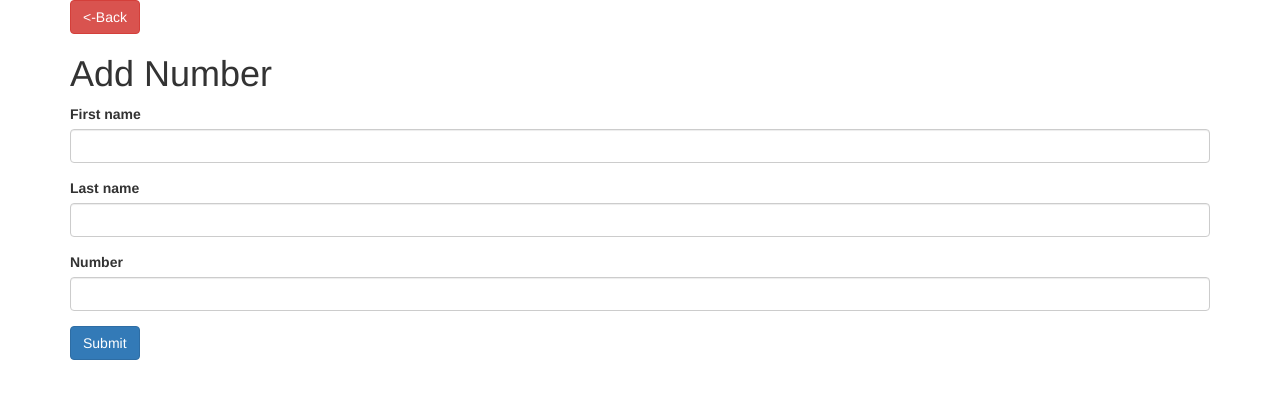
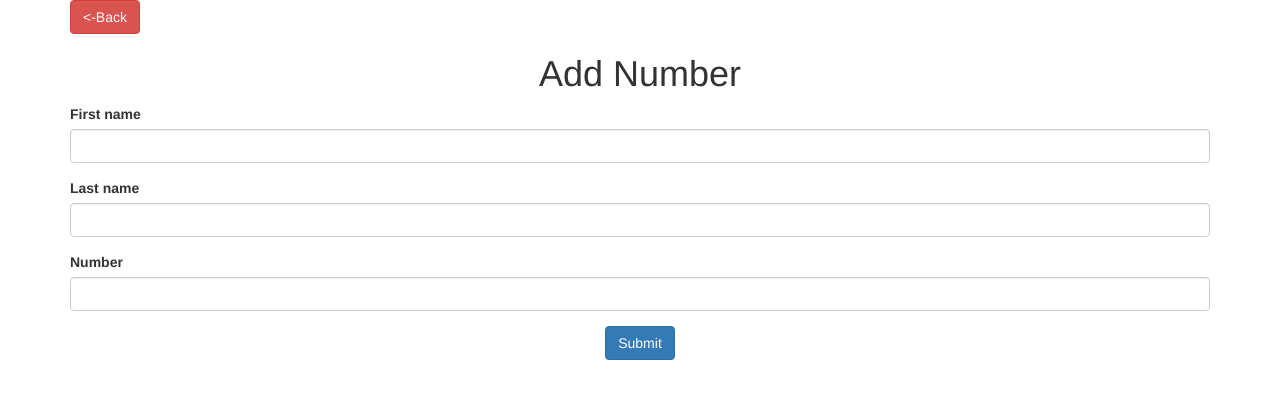
Before and after one commit to ripiuk/Phone-book, a Flask app: page /add_number in a window 1280 px wide. Shown: the top 399 px of the page. Run offline with Flask 2, Linux system fonts and the light colour scheme; some libraries are stand-ins or nearby versions.

Commit message:
little fix

```diff
--- a/app.py
+++ b/app.py
@@ -51,7 +51,7 @@ def add_number():
         db.session.add(book)
         db.session.commit()
         return redirect(url_for('main'))
-    return render_template('add_number.html', form=form)
+    return render_template('add_number.html', form=form, title='Add Number')
 
 
 # Edit number
@@ -69,7 +69,7 @@ def edit_number(id):
         print(form.number.data)
         db.session.commit()
         return redirect(url_for('main'))
-    return render_template('add_number.html', form=form)
+    return render_template('add_number.html', form=form, title='Edit Number')
 
 
 # Delete Number
--- a/templates/add_number.html
+++ b/templates/add_number.html
@@ -1,12 +1,12 @@
 {% extends 'base.html' %}
-{% block title %}Add number{% endblock %}
+{% block title %}{{title}}{% endblock %}
 {% block body %}
 <div class="row">
     <div class="col-lg-12">
         <a class="btn btn-danger" href="/"><-Back</a>
     </div>
 </div>
-<h1>Add Number</h1>
+<h1 style="text-align:center">{{title}}</h1>
     {% from "includes/_formhelpers.html" import render_field %}
     <form method="POST" action="">
         <div class="form-group">
@@ -18,6 +18,6 @@
         <div class="form-group">
             {{ render_field(form.number, class_="form-control") }}
         </div>
-        <p><input class="btn btn-primary" type="submit" value="Submit">
+        <p style="text-align:center"><input class="btn btn-primary" type="submit" value="Submit">
      </form>
 {% endblock %}
```
